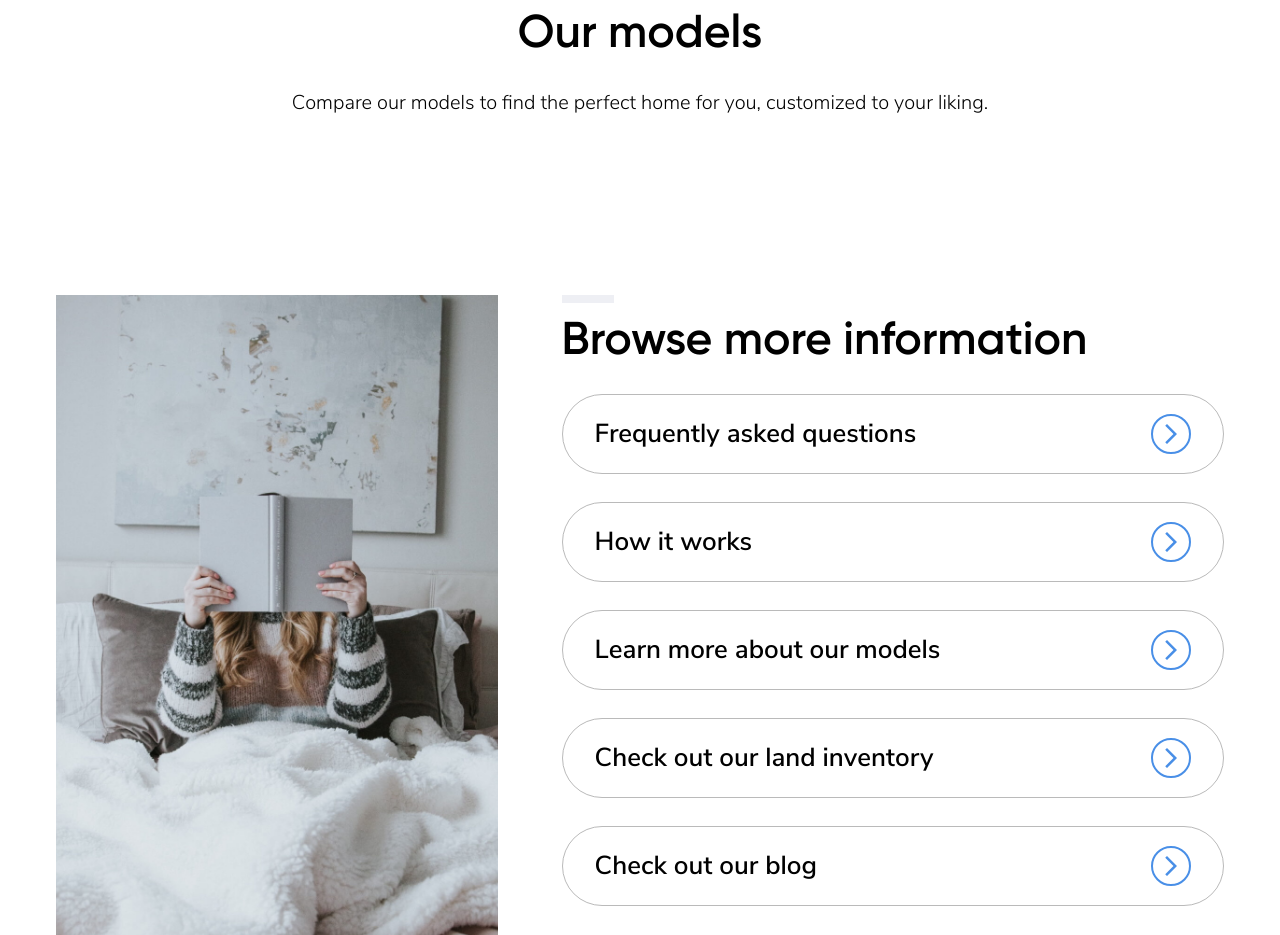
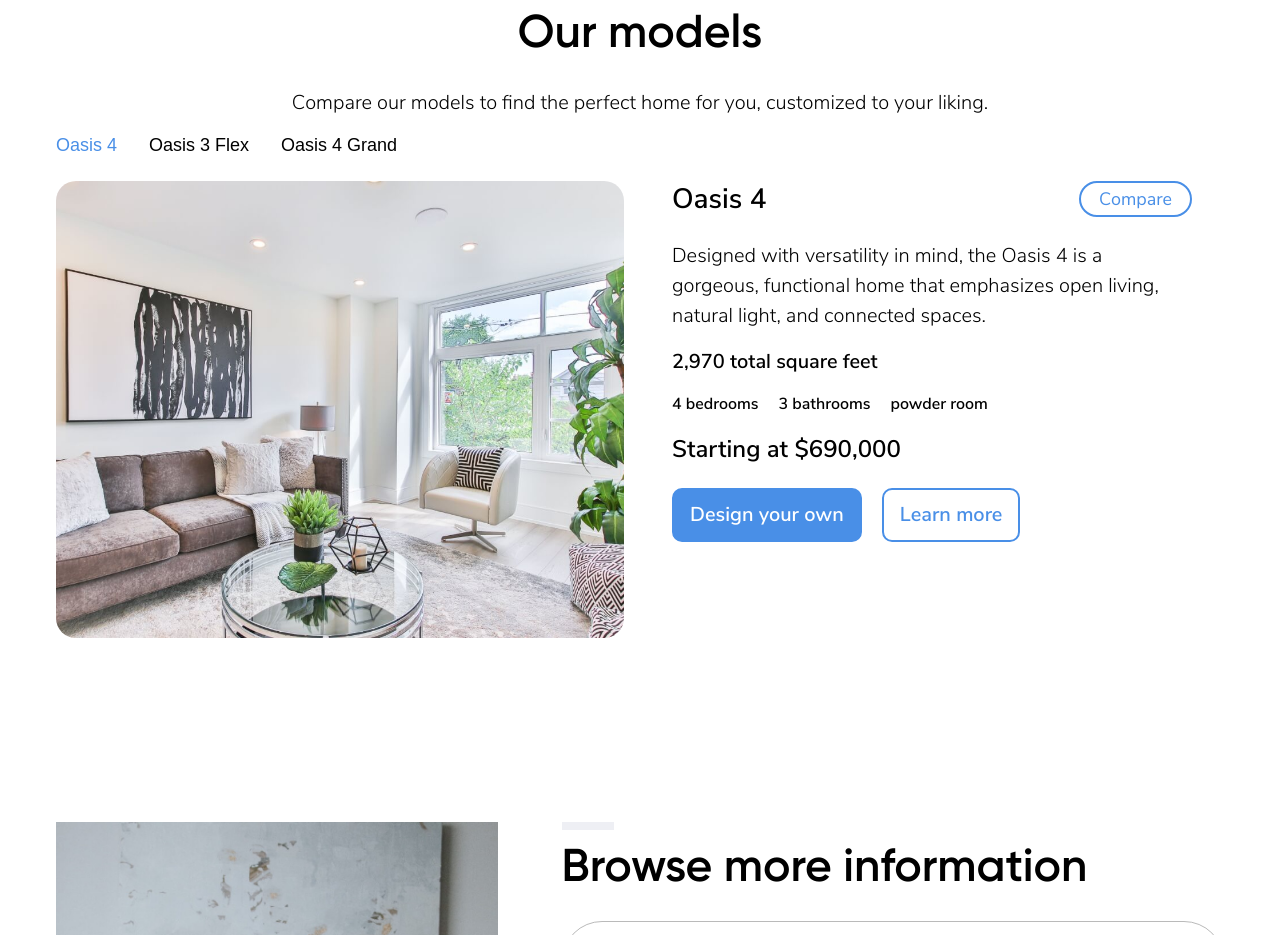
Before and after one commit to dlivingston/welcome-homes-demo, a Next.js app: page / in a window 1280 px wide. Shown: the part 2040-2975 px from the top of the page. Built offline with nearby package versions, Linux system fonts and the light colour scheme; a web font is replaced by a local one.

Commit message:
Tabs component

```diff
--- /dev/null
+++ b/components/ModelTabs/ModelTabs.module.scss
@@ -0,0 +1,132 @@
+.model-tabs-wrapper {
+  .tab-row {
+    margin-bottom: 1.5rem;
+    .tab-link {
+      background-color: transparent;
+      border: 0;
+      padding: 0;
+      margin-right: 2rem;
+      font-size: 1.125rem;
+      font-weight: 500;
+      &:hover {
+        text-decoration: underline;
+      }
+      &.current {
+        color: var(--cornflower-blue);
+      }
+    }
+  }
+  .tab-content-wrapper {
+    display: grid;
+    position: relative;
+    overflow: hidden;
+    .tab-content {
+      display: flex;
+      flex-direction: column;
+      grid-row: 1;
+      grid-column: 1;
+      transition: transform ease-in-out 0.4s;
+      max-width: calc(100% - 2rem);
+      &.current {
+        transform: translateX(0);
+      }
+      &.next {
+        transform: translateX(-120%);
+      }
+      &.prev {
+        transform: translateX(120%);
+      }
+    }
+    .image-wrapper {
+      position: relative;
+      flex: 1 1 100%;
+      width: 100%;
+      aspect-ratio: auto 3 / 2;
+      overflow: hidden;
+      border-radius: 20px;
+      margin-bottom: 1.5rem;
+      img {
+        width: 100%;
+        object-fit: cover;
+      }
+    }
+    .info-col {
+      display: flex;
+      flex-direction: column;
+      p {
+        font-size: 1.25rem;
+        line-height: 1.5;
+      }
+      .total {
+        font-weight: 600;
+      }
+      h4 {
+        margin-bottom: 1.5rem;
+      }
+    }
+    .info-title {
+      display: flex;
+      flex-direction: row;
+      justify-content: space-between;
+      align-items: center;
+      margin-bottom: 1.5rem;
+      h3 {
+        line-height: 1;
+        margin-bottom: 0;
+      }
+      a.compare-link {
+        display: inline-block;
+        height: 36px;
+        border: 2px solid var(--cornflower-blue);
+        color: var(--cornflower-blue);
+        background-color: var(--white);
+        font-size: 1.125rem;
+        line-height: 32px;
+        padding: 0 18px;
+        border-radius: 18px;
+        &:hover {
+          color: var(--white);
+          background-color: var(--cornflower-blue);
+        }
+      }
+    }
+    .info-row {
+      display: flex;
+      flex-direction: row;
+      gap: 1.25rem;
+      margin-bottom: 1.25rem;
+      span {
+        font-weight: 600;
+      }
+    }
+    .link-row {
+      display: flex;
+      flex-direction: column;
+      gap: 1.25rem;
+      a {
+        width: 100%;
+        padding: 0 1rem;
+      }
+      @media (min-width: 600px) {
+        flex-direction: row;
+        a {
+          width: auto;
+        }
+      }
+    }
+    @media (min-width: 900px) {
+      .tab-content {
+        display: flex;
+        flex-direction: row;
+      }
+      .image-wrapper {
+        flex: 0 0 50%;
+        width: 50%;
+        aspect-ratio: auto 3 / 2;
+      }
+      .info-col {
+        padding-left: 3rem;
+      }
+    }
+  }
+}
--- /dev/null
+++ b/components/ModelTabs/ModelTabs.tsx
@@ -0,0 +1,87 @@
+import { useState, useRef } from 'react'
+import Image from 'next/image'
+import styles from './ModelTabs.module.scss'
+
+export default function ModelTabs() {
+  const [tabIndex, setTabIndex] = useState(0);
+  const modelData = [
+    {
+      name: 'Oasis 4',
+      description: 'Designed with versatility in mind, the Oasis 4 is a gorgeous, functional home that emphasizes open living, natural light, and connected spaces.',
+      sq_feet: '2,970',
+      bedrooms: '4',
+      bathrooms: '3',
+      powder_room: '',
+      starting_price: '690,000',
+      image_url: '/images/models/model-01.jpg'
+    },
+    {
+      name: 'Oasis 3 Flex',
+      description: 'Designed for you, the Oasis 3 Flex is meant to be lived in. A beautiful transitional home that blends contemporary and traditional aesthetics into a classic, timeless design, it’s a true escape from city living. Our open floorplan is thoughtful and airy, seamlessly blending the outdoors and indoors to provide a peaceful, welcome retreat that maximizes liveable space.',
+      sq_feet: '3,340',
+      bedrooms: '3',
+      bathrooms: '2',
+      powder_room: '1',
+      starting_price: '685,000',
+      image_url: '/images/models/model-02.jpg'
+    },
+    {
+      name: 'Oasis 4 Grand',
+      description: 'The Oasis 4 Grand is designed for those who want a beautiful, functional home with more space and room to grow. With a thoughtful, airy floor plan and seamless blending of the indoors and outdoors, this peaceful, welcome retreat maximizes livable space. Blending contemporary and traditional aesthetics, the Oasis 4 Grand features classic, timeless designs you will love.',
+      sq_feet: '4,543',
+      bedrooms: '4',
+      bathrooms: '3',
+      powder_room: '1',
+      starting_price: '910,000',
+      image_url: '/images/models/model-03.jpg'
+    },
+  ];
+
+  return (
+    <div className={styles["model-tabs-wrapper"]}>
+      <div className={styles["tab-row"]}>
+        {modelData.map((model, index) => {
+          return (
+            <button
+              type="button"
+              className={`${styles["tab-link"]} ${tabIndex === index ? `${styles.current}` : ''}`}
+              key={index}
+              onClick={() => setTabIndex(index)}
+            >
+              {model.name}
+            </button>
+          )
+        })}
+      </div>
+      <div className={styles["tab-content-wrapper"]}>
+        {modelData.map((model, index) => {
+          return (
+            <div className={`${styles["tab-content"]} ${tabIndex === index ? `${styles.current}` : ''}  ${tabIndex < index ? `${styles.prev}` : ''}  ${tabIndex > index ? `${styles.next}` : ''}`} key={index}>
+              <div className={styles["image-wrapper"]}>
+               <Image src={model.image_url} alt="" fill />
+              </div>
+              <div className={styles["info-col"]}>
+                <div className={styles["info-title"]}>
+                  <h3>{model.name}</h3>
+                  <a href="#" className={styles["compare-link"]}>Compare</a>
+                </div>
+                <p>{model.description}</p>
+                <p className={styles["total"]}>{model.sq_feet} total square feet</p>
+                <div className={styles["info-row"]}>
+                  <span>{model.bedrooms} bedrooms</span>
+                  <span>{model.bathrooms} bathrooms</span>
+                  <span>{model.powder_room} powder room</span>
+                </div>
+                <h4>Starting at ${model.starting_price}</h4>
+                <div className={styles["link-row"]}>
+                  <a href="#" className="btn-link">Design your own</a>
+                  <a href="#" className="btn-outline-link">Learn more</a>
+                </div>
+              </div>
+            </div>
+          )
+        })}
+      </div>
+    </div>
+  )
+}
--- a/pages/index.tsx
+++ b/pages/index.tsx
@@ -4,6 +4,7 @@ import styles from '../styles/Home.module.scss'
 import HeroCarousel from '../components/HeroCarousel/HeroCarousel'
 import IconArrowForward from '../components/IconArrowForward/IconArrowForward'
 import LocationCarousel from '../components/LocationCarousel/LocationCarousel'
+import ModelTabs from '../components/ModelTabs/ModelTabs'
 
 export default function Home() {
   return (
@@ -84,6 +85,7 @@ export default function Home() {
               <h2 className="display-2">Our models</h2>
               <p>Compare our models to find the perfect home for you, customized to your liking.</p>
             </div>
+            <ModelTabs/>
           </div>
         </section>
         <section className={`section ${styles.information}`}>
```
Also changed, not shown: pages/about.tsx (added, +25 -0 lines), styles/About.module.scss (added, +22 -0 lines).
